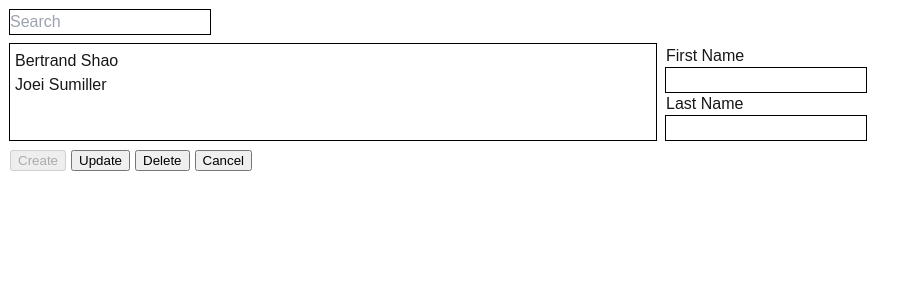
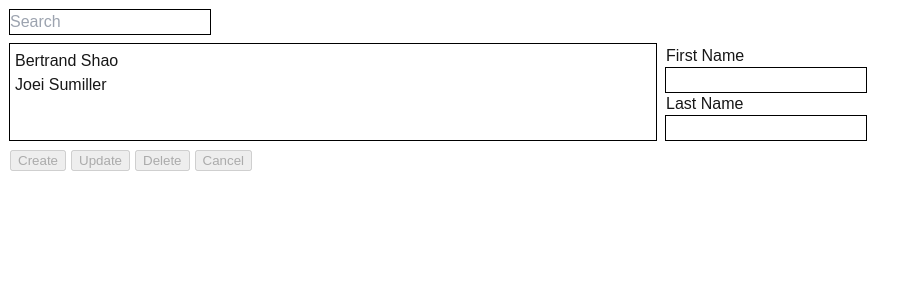
Before and after one commit to bertrandcodes/custom-ui-components, a Next.js app in the folder my-app/: page / in a window 1280 px wide. Shown: the top 300 px of the page, without its empty margins (0-921 px from the left). Built offline with nearby package versions, Linux system fonts and the light colour scheme.

Commit message:
complete user database

```diff
--- a/my-app/src/app/components/UsersDatabase/UsersDatabase.jsx
+++ b/my-app/src/app/components/UsersDatabase/UsersDatabase.jsx
@@ -1,7 +1,8 @@
 "use client";
 
-import { useRef, useState } from "react";
+import { useMemo, useRef, useState } from "react";
 import "./UsersDatabase.css";
+
 /*
 Components
 - UsersDatabase
@@ -32,7 +33,13 @@ const UsersDatabase = () => {
 
   const ref = useRef(3);
 
-  const disableCreate = selectedId === null && firstName.length === 0 && lastName.length === 0;
+  const disableCreate = selectedId === null || firstName.length === 0 || lastName.length === 0;
+  const noUserSelected = selectedId === null;
+
+  const filteredUsers = useMemo(
+    () => Object.entries(names).filter(([_, name]) => name.includes(searchVal)),
+    [names, searchVal],
+  );
 
   const createUser = () => {
     setNames((prevState) => ({
@@ -40,6 +47,26 @@ const UsersDatabase = () => {
       [ref.current]: `${firstName} ${lastName}`,
     }));
     ref.current += 1;
+    setFirstName("");
+    setLastName("");
+  };
+
+  const updateUser = () => {
+    if (!names[selectedId] || firstName.length === 0 || lastName.length === 0) return;
+    setNames((prevState) => ({
+      ...prevState,
+      [selectedId]: `${firstName} ${lastName}`,
+    }));
+  };
+
+  const deleteUser = () => {
+    const newNames = { ...names };
+    delete newNames[selectedId];
+    setNames(newNames);
+  };
+
+  const onCancel = () => {
+    setSelectedId(null);
     setFirstName("");
     setLastName("");
   };
@@ -54,9 +81,7 @@ const UsersDatabase = () => {
       />
       <div className="users-database__data-table">
         <ul>
-          {Object.entries(names)
-            .filter(([_, name]) => name.includes(searchVal))
-            .map(([id, name]) => (
+          {filteredUsers.map(([id, name]) => (
             <li
               key={id}
               onClick={() => setSelectedId(id)}
@@ -85,9 +110,15 @@ const UsersDatabase = () => {
         <button disabled={disableCreate} onClick={createUser}>
           Create
         </button>
-        <button>Update</button>
-        <button>Delete</button>
-        <button onClick={() => setSelectedId(null)}>Cancel</button>
+        <button disabled={noUserSelected} onClick={updateUser}>
+          Update
+        </button>
+        <button disabled={noUserSelected} onClick={deleteUser}>
+          Delete
+        </button>
+        <button disabled={noUserSelected} onClick={onCancel}>
+          Cancel
+        </button>
       </div>
     </div>
   );
```
Also changed, not shown: 1 other file (tests, documents, lock files or other folders). Lines whose indentation alone changed are shown as unchanged.
